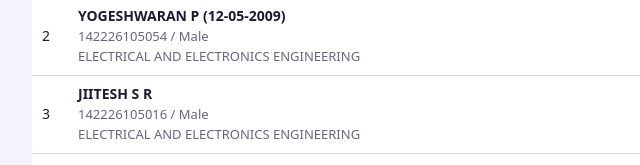
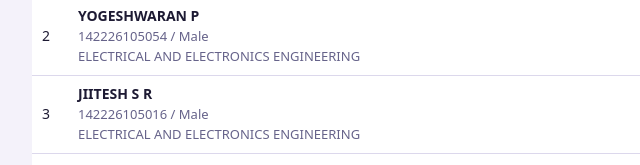
Before and after one commit to Karnesh-Raja/Mystic-Summit-Registration, a plain HTML site: page registrations/Mystic-Summit-Circuitnerds - Gerubalakshmee.html in a window 1280 px wide. Shown: the part 442-607 px from the top of the page, 248-888 px from the left. Drawn offline with Linux system fonts and the light colour scheme.

Commit message:
Update Mystic-Summit-Circuitnerds - Gerubalakshmee.html

```diff
--- a/registrations/Mystic-Summit-Circuitnerds - Gerubalakshmee.html
+++ b/registrations/Mystic-Summit-Circuitnerds - Gerubalakshmee.html
@@ -11,5 +11,5 @@ table{border-collapse:collapse;width:100%;background:var(--card)}.s{color:var(--
 <h1>Mystic Summit</h1><p class="m">Smart India Hackathon 2026 internal registration. Registered on 17 Nov 2026, 9:22 pm.</p>
 <div class="c"><dl><dt>Team</dt><dd>Circuitnerds</dd><dt>Faculty mentor</dt><dd>Dr. P. Padma Priya – Assistant Professor (OG)</dd></dl></div>
 <div class="c"><dl><dt>Problem statement</dt><dd>SIH26210 Student Innovation-Developing solutions, keeping in mind the need to enhance the primary sector of India - Agriculture and to manage and process our agriculture produce.</dd><dt>Category</dt><dd>Agriculture, FoodTech &amp; Rural Development</dd></dl></div>
-<div class="w"><table><thead><tr><th>#</th><th>Team members</th></tr></thead><tbody><tr><td>1</td><td><b>GERUBALAKSHMEE S</b> (leader)<br/><span class="s">142226105009 / Female<br/>ELECTRICAL AND ELECTRONICS ENGINEERING</span></td></tr><tr><td>2</td><td><b>YOGESHWARAN P (12-05-2009)</b><br/><span class="s">142226105054 / Male<br/>ELECTRICAL AND ELECTRONICS ENGINEERING</span></td></tr><tr><td>3</td><td><b>JIITESH S R</b><br/><span class="s">142226105016 / Male<br/>ELECTRICAL AND ELECTRONICS ENGINEERING</span></td></tr><tr><td>4</td><td><b>PURUSHOTAMAN R E</b><br/><span class="s">142226105033 / Male<br/>ELECTRICAL AND ELECTRONICS ENGINEERING</span></td></tr><tr><td>5</td><td><b>ANDREW SAM S</b><br/><span class="s">142226105003 / Male<br/>ELECTRICAL AND ELECTRONICS ENGINEERING</span></td></tr><tr><td>6</td><td><b>KESAVARTHINI S B</b><br/><span class="s">142226105019 / Female<br/>ELECTRICAL AND ELECTRONICS ENGINEERING</span></td></tr></tbody></table></div>
+<div class="w"><table><thead><tr><th>#</th><th>Team members</th></tr></thead><tbody><tr><td>1</td><td><b>GERUBALAKSHMEE S</b> (leader)<br/><span class="s">142226105009 / Female<br/>ELECTRICAL AND ELECTRONICS ENGINEERING</span></td></tr><tr><td>2</td><td><b>YOGESHWARAN P</b><br/><span class="s">142226105054 / Male<br/>ELECTRICAL AND ELECTRONICS ENGINEERING</span></td></tr><tr><td>3</td><td><b>JIITESH S R</b><br/><span class="s">142226105016 / Male<br/>ELECTRICAL AND ELECTRONICS ENGINEERING</span></td></tr><tr><td>4</td><td><b>PURUSHOTAMAN R E</b><br/><span class="s">142226105033 / Male<br/>ELECTRICAL AND ELECTRONICS ENGINEERING</span></td></tr><tr><td>5</td><td><b>ANDREW SAM S</b><br/><span class="s">142226105003 / Male<br/>ELECTRICAL AND ELECTRONICS ENGINEERING</span></td></tr><tr><td>6</td><td><b>KESAVARTHINI S B</b><br/><span class="s">142226105019 / Female<br/>ELECTRICAL AND ELECTRONICS ENGINEERING</span></td></tr></tbody></table></div>
 </main></body></html>
```
